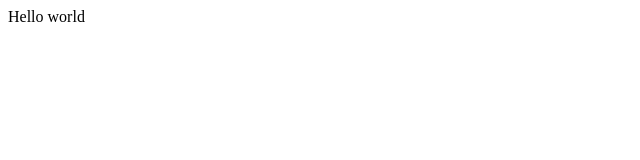
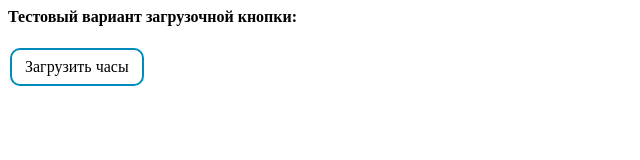
Before and after one commit to Rabort/Rabort.github.io, a plain HTML site: page index.html in a window 1280 px wide. Shown: the whole page, without its empty margins (0-640 px from the left). Drawn offline with Linux system fonts and the light colour scheme.

Commit message:
Первая кнопка
На сайт добавлена кнопка.

```diff
--- a/index.html
+++ b/index.html
@@ -1 +1,31 @@
-Hello world
+<style>
+.button {
+	border: none;
+	color: white;
+	padding: 8px 13px;
+	text-align: center;
+	text-decoration: none;
+	display: inline-block;
+	font-size: 16px;
+	margin: 4px 2px;
+	cursor: pointer;
+	transition-duration: 0.4s;
+	border-radius: 10px;
+}
+
+.buttonBlue {
+  background-color: white;
+  color: black;
+  border: 2px solid #008CBA;
+}
+
+.buttonBlue:hover {
+  background-color: #bdedfc;
+  color: black;
+  text-decoration: underline;
+}
+</style>
+
+<strong>Тестовый вариант загрузочной кнопки: </strong>
+<br><br>
+<a href = "https://discord.gg/kmza9YD" class = "button buttonBlue">Загрузить часы</a>
```
